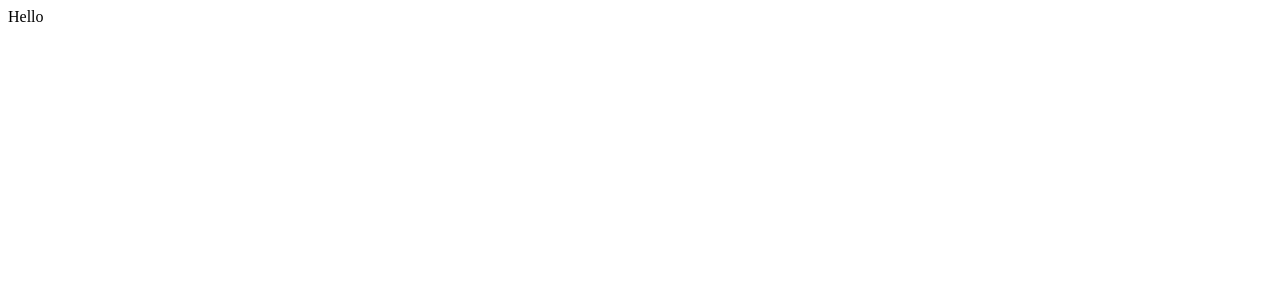
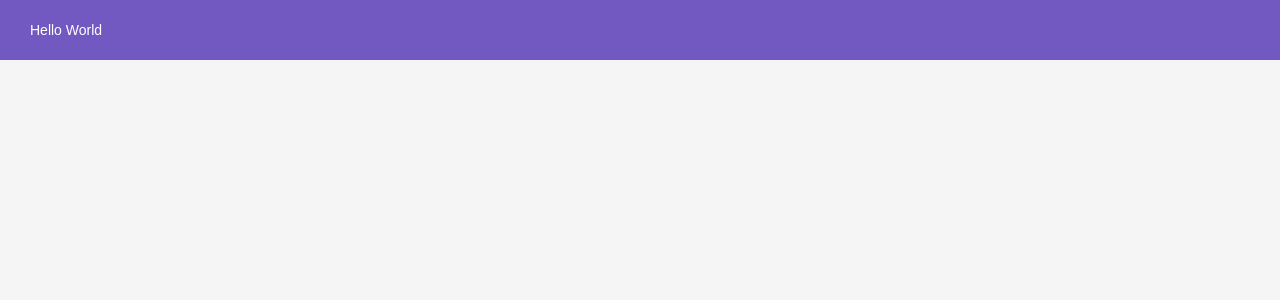
Before and after one commit to brunocs90/github-user-search-app, a React (Vite) app: page / in a window 1280 px wide. Shown: the top 300 px of the page. Built offline with nearby package versions, Linux system fonts and the light colour scheme.

Commit message:
using default theme

```diff
--- a/package.json
+++ b/package.json
@@ -10,11 +10,14 @@
   },
   "dependencies": {
     "react": "^18.2.0",
-    "react-dom": "^18.2.0"
+    "react-dom": "^18.2.0",
+    "react-switch": "^7.0.0",
+    "styled-components": "^5.3.6"
   },
   "devDependencies": {
     "@types/react": "^18.0.27",
     "@types/react-dom": "^18.0.10",
+    "@types/styled-components": "^5.1.26",
     "@vitejs/plugin-react-swc": "^3.0.0",
     "typescript": "^4.9.3",
     "vite": "^4.1.0"
--- a/src/App.tsx
+++ b/src/App.tsx
@@ -1,3 +1,13 @@
+import { ThemeProvider } from 'styled-components';
+import Header from './components/Header';
+import { GlobalStyle } from './styles/global';
+import { lightTheme } from './styles/themes/light';
+
 export function App() {
-    return <div>Hello</div>;
+    return (
+        <ThemeProvider theme={lightTheme}>
+            <GlobalStyle />
+            <Header />
+        </ThemeProvider>
+    );
 }
--- /dev/null
+++ b/src/components/Header/index.tsx
@@ -0,0 +1,9 @@
+import { Container } from './styles';
+
+export default function Header() {
+    return (
+        <Container>
+            <div>Hello World</div>
+        </Container>
+    );
+}
--- /dev/null
+++ b/src/components/Header/styles.ts
@@ -0,0 +1,11 @@
+import styled from 'styled-components';
+
+export const Container = styled.div`
+    height: 60px;
+    background: #7159c1;
+    color: #fff;
+    display: flex;
+    align-items: center;
+    justify-content: space-between;
+    padding: 0 30px;
+`;
--- /dev/null
+++ b/src/styles/global.ts
@@ -0,0 +1,16 @@
+import { createGlobalStyle } from 'styled-components';
+
+export const GlobalStyle = createGlobalStyle`
+  * {
+    margin: 0;
+    padding: 0;
+    box-sizing: border-box;
+  }
+
+  body {
+    background: ${props => props.theme.colors.background};
+    font-size: 14px;
+    color: ${props => props.theme.colors.text};
+    font-family: sans-serif;
+  }
+`;
--- /dev/null
+++ b/src/styles/themes/light.ts
@@ -0,0 +1,13 @@
+import { DefaultTheme } from 'styled-components';
+
+export const lightTheme: DefaultTheme = {
+    title: 'light',
+
+    colors: {
+        primary: '#C62E65',
+        secundary: '#D63AF9',
+
+        background: '#f5f5f5',
+        text: '#333',
+    },
+};
```
Also changed, not shown: src/@types/styled.d.ts (added, +17 -0 lines), src/styles/themes/dark.ts (added, +12 -0 lines), 1 other file (tests, documents, lock files or other folders).
